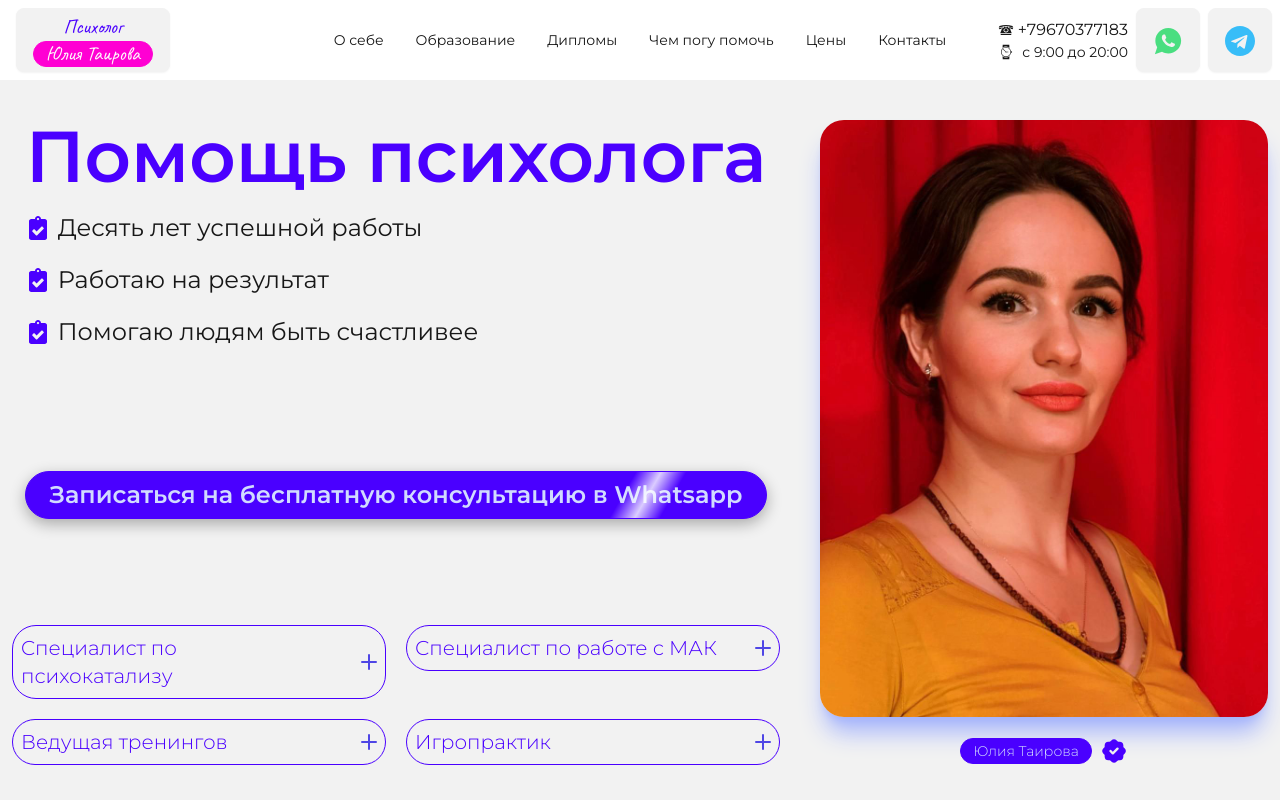
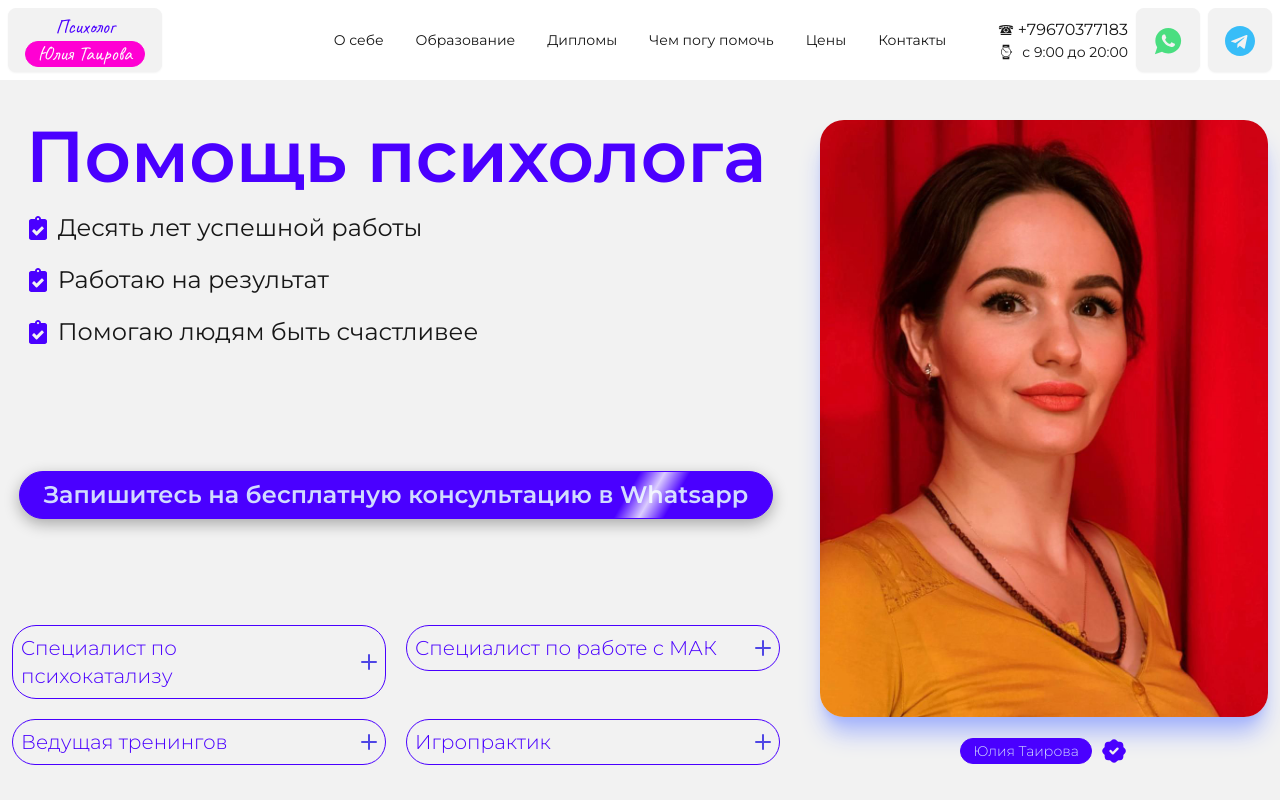
Before and after one commit to TimurTairov/juliyatairova.ru, a Next.js app: page / in a window 1280 px wide. Shown: the top 800 px of the page. Built offline with nearby package versions, Linux system fonts and the light colour scheme.

Commit message:
commit 1.6

```diff
--- a/components/Hero.jsx
+++ b/components/Hero.jsx
@@ -46,9 +46,9 @@ const Hero = () => {
               href="https://wa.me/79670377183?text=Юлия+здравствуйте%2C+записываюсь+к+вам+на+бесплатную+консультацию."
               target="_blank"
               rel="noreferrer"
-              className="glare-button btn btn-primary rounded-full xl:mt-5 flex items-center text-xs md:text-lg lg:text-xl xl:text-2xl  hover:bg-white   hover:text-primary transition-colors duration-700 px-2 md:px-6"
+              className="glare-button btn text-center btn-primary rounded-full xl:mt-5 flex items-center text-xs md:text-lg lg:text-xl xl:text-2xl  hover:bg-white hover:text-primary transition-colors duration-700 px-1 md:px-6"
             >
-              Записаться на бесплатную консультацию в Whatsapp
+              Запишитесь на бесплатную консультацию в Whatsapp
             </a>
           </div>
 
--- a/components/Navbar.jsx
+++ b/components/Navbar.jsx
@@ -55,8 +55,8 @@ const Navbar = () => {
               </li>
             </ul>
           </div>
-          <div className="caveat-font btn h-16 flex justify-start mx-2">
-            <a href="/" className="  text-xl text-primary flex flex-col">
+          <div className="caveat-font btn h-16 flex justify-start">
+            <a href="/" className="text-xl text-primary flex flex-col">
               Психолог
               <div className="badge text-xl badge-secondary p-3">
                 Юлия Таирова
```
